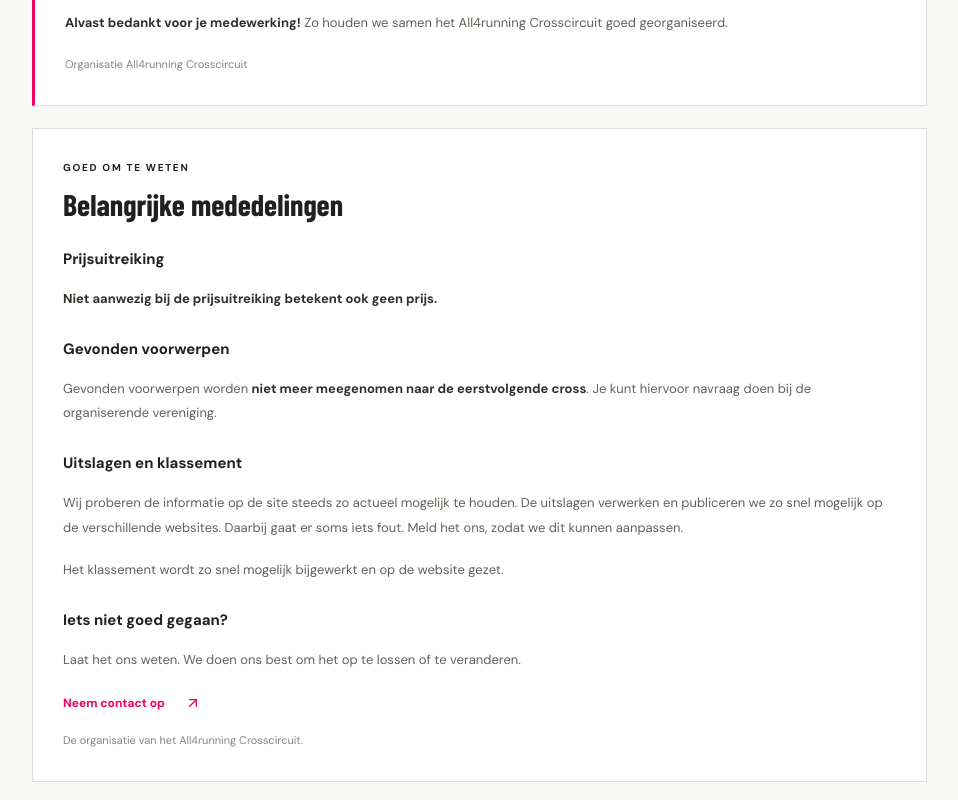
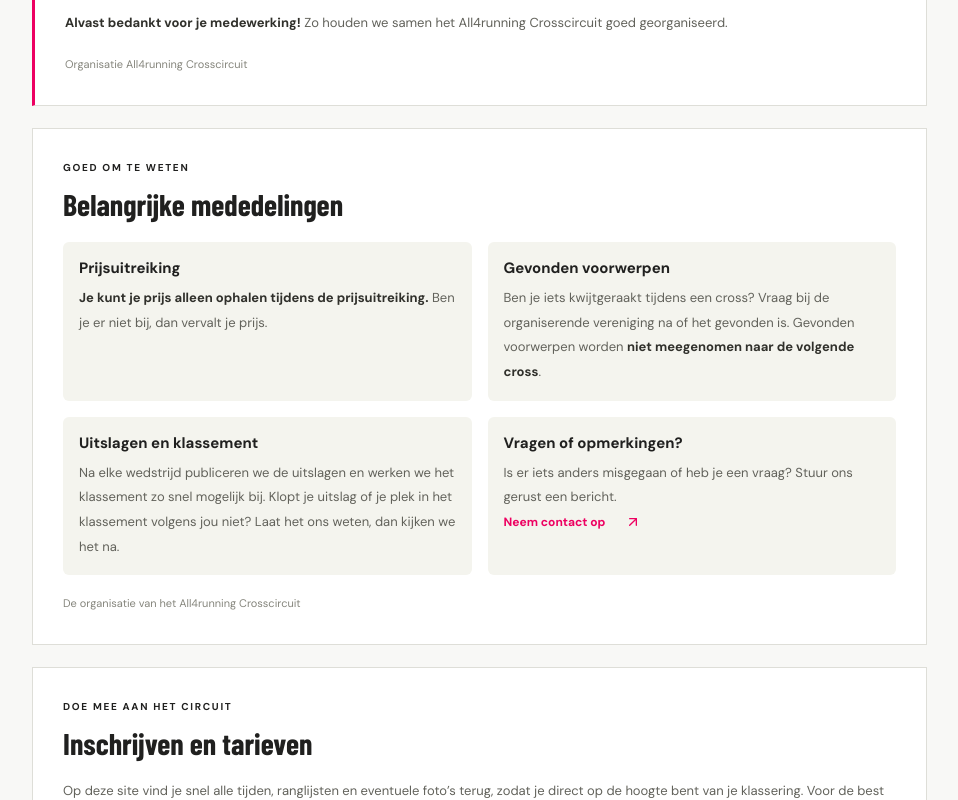
Before and after one commit to cgpvdg/All4runningCrosscircuit, a Vue app: page / in a window 1280 px wide. Shown: the part 1820-2620 px from the top of the page, without its empty margins (301-1259 px from the left). Built offline with nearby package versions, Linux system fonts and the light colour scheme; a web font is replaced by a local one.

Commit message:
Refresh homepage announcements

```diff
--- a/src/HomePage.vue
+++ b/src/HomePage.vue
@@ -34,20 +34,29 @@ import flyer from './assets/flyer.png'
       <p class="home-signoff"><em>Organisatie All4running Crosscircuit</em></p>
     </section>
 
-    <section class="panel home-section">
-      <span class="eyebrow">GOED OM TE WETEN</span>
-      <h2>Belangrijke mededelingen</h2>
-      <h3>Prijsuitreiking</h3>
-      <p><strong>Niet aanwezig bij de prijsuitreiking betekent ook geen prijs.</strong></p>
-      <h3>Gevonden voorwerpen</h3>
-      <p>Gevonden voorwerpen worden <strong>niet meer meegenomen naar de eerstvolgende cross</strong>. Je kunt hiervoor navraag doen bij de organiserende vereniging.</p>
-      <h3>Uitslagen en klassement</h3>
-      <p>Wij proberen de informatie op de site steeds zo actueel mogelijk te houden. De uitslagen verwerken en publiceren we zo snel mogelijk op de verschillende websites. Daarbij gaat er soms iets fout. Meld het ons, zodat we dit kunnen aanpassen.</p>
-      <p>Het klassement wordt zo snel mogelijk bijgewerkt en op de website gezet.</p>
-      <h3>Iets niet goed gegaan?</h3>
-      <p>Laat het ons weten. We doen ons best om het op te lossen of te veranderen.</p>
-      <a :href="`mailto:${content.email}`" class="contact-link">Neem contact op <ArrowUpRight :size="16"/></a>
-      <p class="home-signoff">De organisatie van het All4running Crosscircuit.</p>
+    <section class="panel home-section" aria-labelledby="home-announcements-title">
+      <strong class="eyebrow">GOED OM TE WETEN</strong>
+      <h2 id="home-announcements-title">Belangrijke mededelingen</h2>
+      <div class="home-announcements">
+        <div>
+          <h3>Prijsuitreiking</h3>
+          <p><strong>Je kunt je prijs alleen ophalen tijdens de prijsuitreiking.</strong> Ben je er niet bij, dan vervalt je prijs.</p>
+        </div>
+        <div>
+          <h3>Gevonden voorwerpen</h3>
+          <p>Ben je iets kwijtgeraakt tijdens een cross? Vraag bij de organiserende vereniging na of het gevonden is. Gevonden voorwerpen worden <strong>niet meegenomen naar de volgende cross</strong>.</p>
+        </div>
+        <div>
+          <h3>Uitslagen en klassement</h3>
+          <p>Na elke wedstrijd publiceren we de uitslagen en werken we het klassement zo snel mogelijk bij. Klopt je uitslag of je plek in het klassement volgens jou niet? Laat het ons weten, dan kijken we het na.</p>
+        </div>
+        <div>
+          <h3>Vragen of opmerkingen?</h3>
+          <p>Is er iets anders misgegaan of heb je een vraag? Stuur ons gerust een bericht.</p>
+          <a :href="`mailto:${content.email}`" class="contact-link">Neem contact op <ArrowUpRight :size="16" aria-hidden="true"/></a>
+        </div>
+      </div>
+      <p class="home-signoff"><em>De organisatie van het All4running Crosscircuit</em></p>
     </section>
 
     <section class="panel home-section">
@@ -73,6 +82,27 @@ import flyer from './assets/flyer.png'
 </template>
 
 <style scoped>
+.home-announcements {
+  display: grid;
+  grid-template-columns: repeat(auto-fit, minmax(min(100%, 19rem), 1fr));
+  gap: 1rem;
+  margin-top: 1.25rem;
+}
+
+.home-announcements > div {
+  padding: 1rem;
+  border-radius: 6px;
+  background: #f4f4ee;
+}
+
+.home-announcements h3 {
+  margin: 0;
+}
+
+.home-announcements p {
+  margin: 0.5rem 0 0;
+}
+
 .home-notice > h2 {
   font-size: clamp(1.5rem, 4vw, 2rem);
   line-height: 1.2;
```
